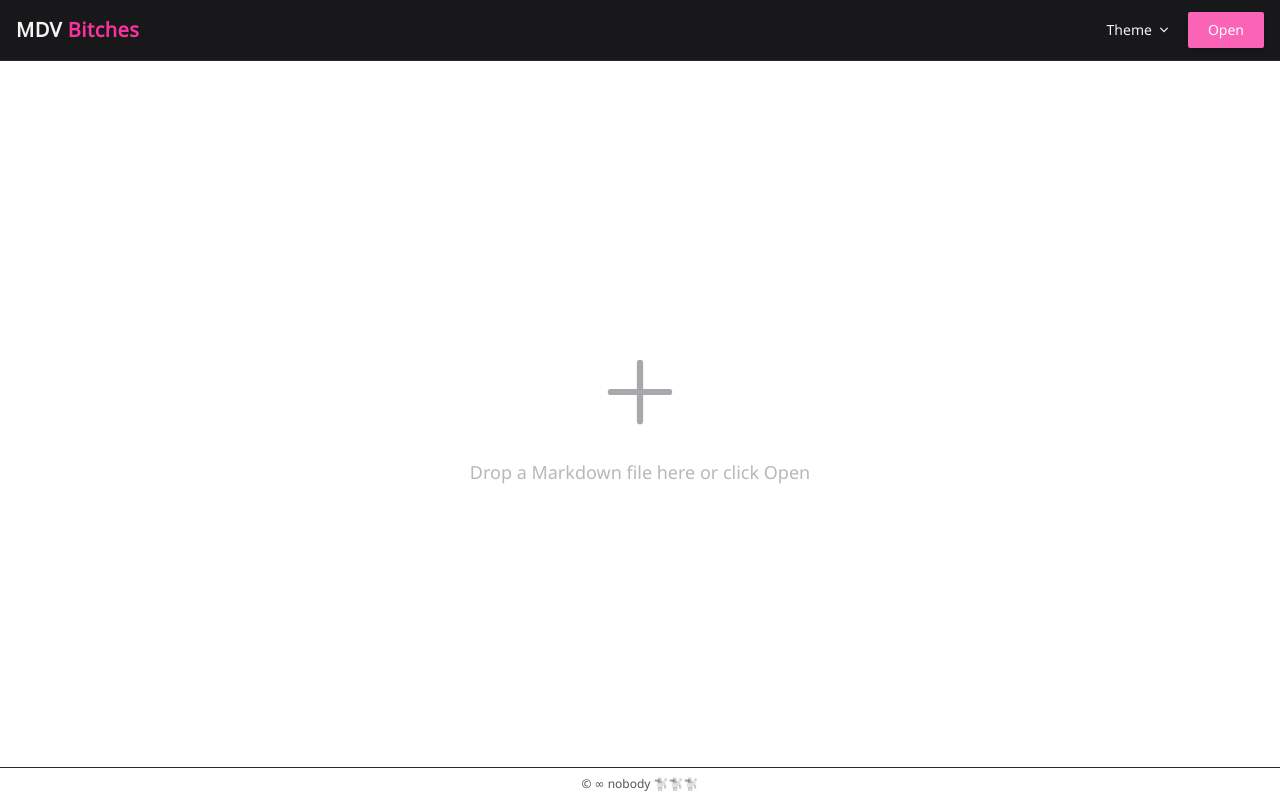
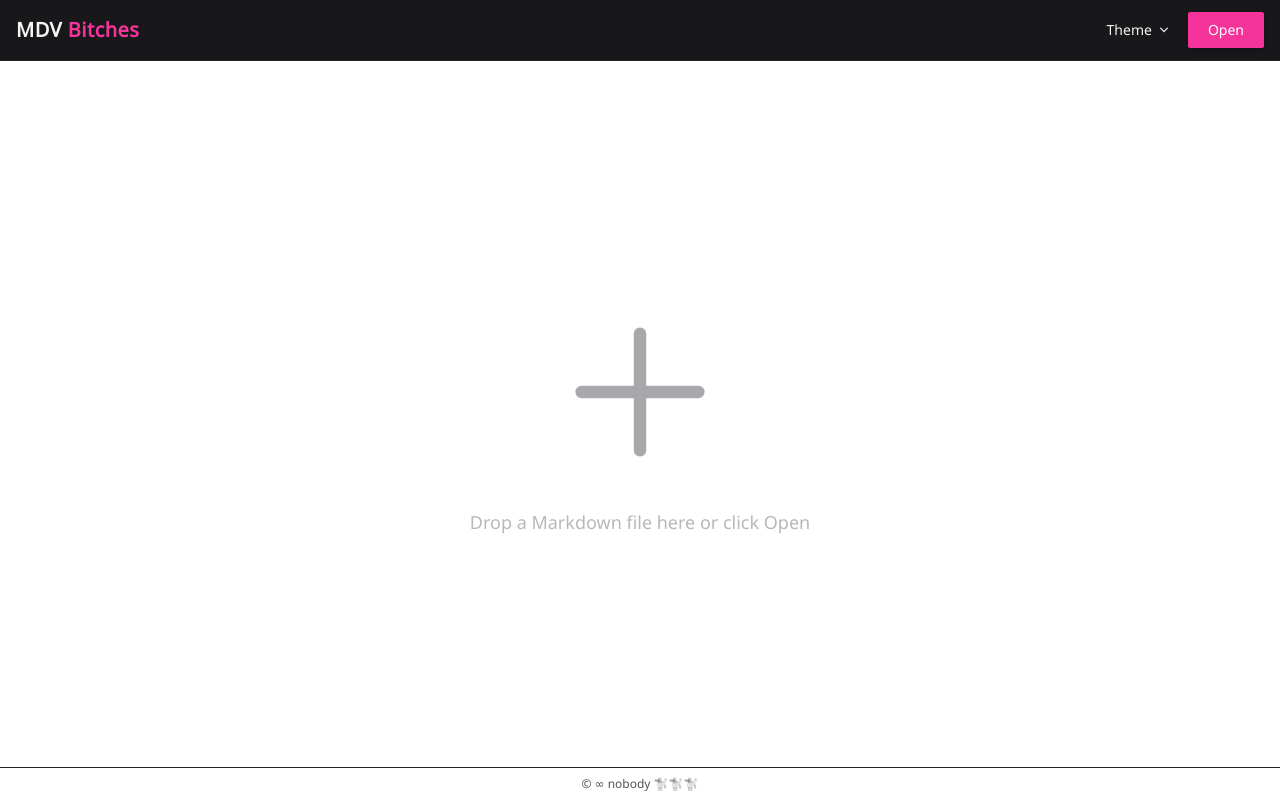
Before and after one commit to gesslar/mdv, a website: page src/index.html in a window 1280 px wide. Drawn offline with Linux system fonts and the light colour scheme; files whose address does not match are found by name.

Commit message:
07-14-initial_product_alpha_good_bad-ness_yes: 2025-07-15 19:16 - removing drop-zone

```diff
--- a/src/css/main.css
+++ b/src/css/main.css
@@ -10,20 +10,27 @@
 }
 
 @theme inline {
-  --color-primary: var(--color-pink-400);
+  --color-primary: var(--color-pink-500);
   --text-base: 1.24rem;
+}
+
+@layer base {
+  /* https://tailwindcss.com/docs/upgrade-guide#buttons-use-the-default-cursor */
+  button:not(:disabled),
+  [role="button"]:not(:disabled) {
+    cursor: pointer;
+  }
 }
 
 @layer components {
   .btn {
     border-radius: var(--radius-xs);
-    background-color: var(--color-violet-500);
+    background-color: var(--color-pink-500);
     padding-inline: --spacing(5);
     padding-block: --spacing(2);
-    font-weight: var(--font-weight-thin);
+    font-weight: var(--font-weight-light);
     color: var(--color-white);
     box-shadow: var(--shadow-md);
-    cursor: var(--cursor-help);
 
     &:hover {
       @media (hover: hover) {
@@ -44,7 +51,8 @@
 }
 
 main {
-  margin: 2vh 2vw;
+  margin: 1rem;
+  padding: 1rem;
 
   #preview {
     a {
@@ -60,7 +68,6 @@ main {
   transform:scale(5rem);
 }
 
-#drop-zone,
 #watermark,
 #preview {
   &.hovering {
@@ -68,15 +75,19 @@ main {
     /* outline: .2rem dotted var(--color-pink-500); */
     outline: red solid 3px;
   }
+
+  pre,
+  code {
+    white-space: pre-wrap;
+  }
 }
 
-#watermark {
+/* #watermark {
   display: flex;
   flex-direction: column;
   align-items: center;
   justify-content: center;
   height: 100%;
-  /* color: var(--pico-muted-color); */
   font-size: 1.2rem;
   opacity: 0.5;
 }
@@ -86,7 +97,7 @@ main {
   code {
     white-space: pre-wrap;
   }
-}
+} */
 
 /* External link icon styling */
 .external-link-icon {
--- a/src/index.html
+++ b/src/index.html
@@ -58,16 +58,16 @@
     </nav>
   </header>
 
-  <main id="drop-zone" class="flex-1 overflow-y-auto px-6 py-8 relative transition-all duration-300">
+  <main class="flex-1 overflow-y-auto relative transition-all duration-300">
     <section id="watermark"
-      class="absolute inset-0 flex flex-col items-center justify-center text-zinc-500 opacity-50 pointer-events-none select-none">
-      <svg width="100" height="100" viewBox="0 0 24 24" fill="none" stroke="currentColor" stroke-width="1.5"
+      class="flex flex-col items-center justify-center text-zinc-500 opacity-50 pointer-events-none select-none h-full w-full">
+      <svg width="25vw" height="25vh" viewBox="0 0 24 24" fill="none" stroke="currentColor" stroke-width="1.5"
         stroke-linecap="round" stroke-linejoin="round" class="mb-4 text-zinc-600">
         <path d="M12 5v14M5 12h14" />
       </svg>
       <p class="text-center text-lg">Drop a Markdown file here or click <a href="javascript:fileInput.click()">Open</a></p>
     </section>
-    <section id="preview" class="p-4 shadow-indigo-500/50 shadow-xl/30 markdown prose border-1 border-zinc-700/25 dark:prose-invert max-w-none hidden"></section>
+    <section id="preview" class="shadow-indigo-500/50 shadow-xl/30 markdown prose border-1 border-zinc-700/25 dark:prose-invert max-w-none hidden h-full w-full"></section>
   </main>
 
   <footer class="text-xs text-zinc-600 text-center py-2 border-t border-zinc-800 select-none not-prose">
--- a/src/js/fileHandler.js
+++ b/src/js/fileHandler.js
@@ -105,13 +105,6 @@ async function browseFile() {
 }
 
 function initializeDragAndDrop() {
-  const dropZone = document.getElementById("drop-zone")
-
-  if(!dropZone) {
-    console.error("Could not find #drop-zone element.")
-    return
-  }
-
   // Set up drag and drop event listeners
   ;["dragenter", "dragover"].forEach(en =>
     window.addEventListener(en, enter, false)
--- a/src/js/ui.js
+++ b/src/js/ui.js
@@ -212,6 +212,11 @@ function displayContent(text) {
   preview.style.display = "block"
 
   hljs.highlightAll()
+
+  preview.scrollTo({
+  top: 0,
+  behavior: "smooth"
+});
 }
 
 // Export functions for use in other modules
```
Also changed, not shown: src/css/mdv.css.
